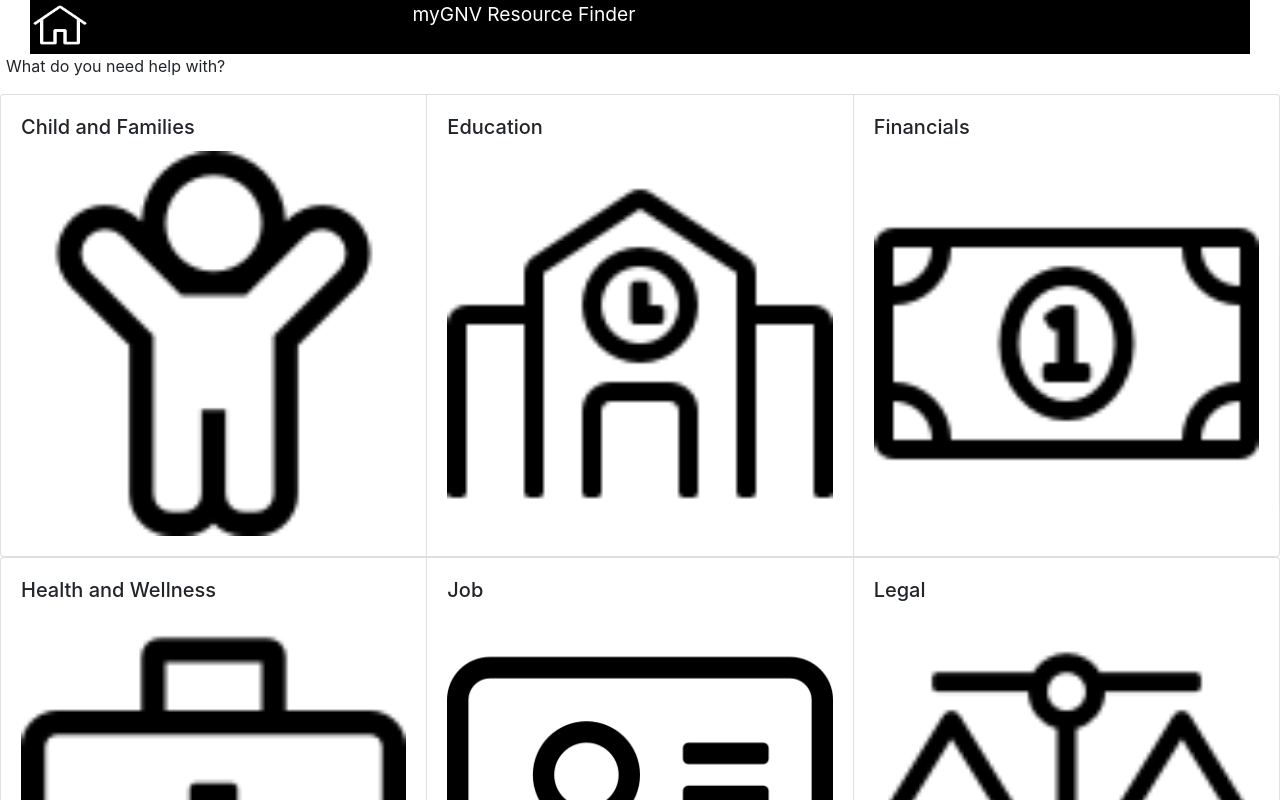
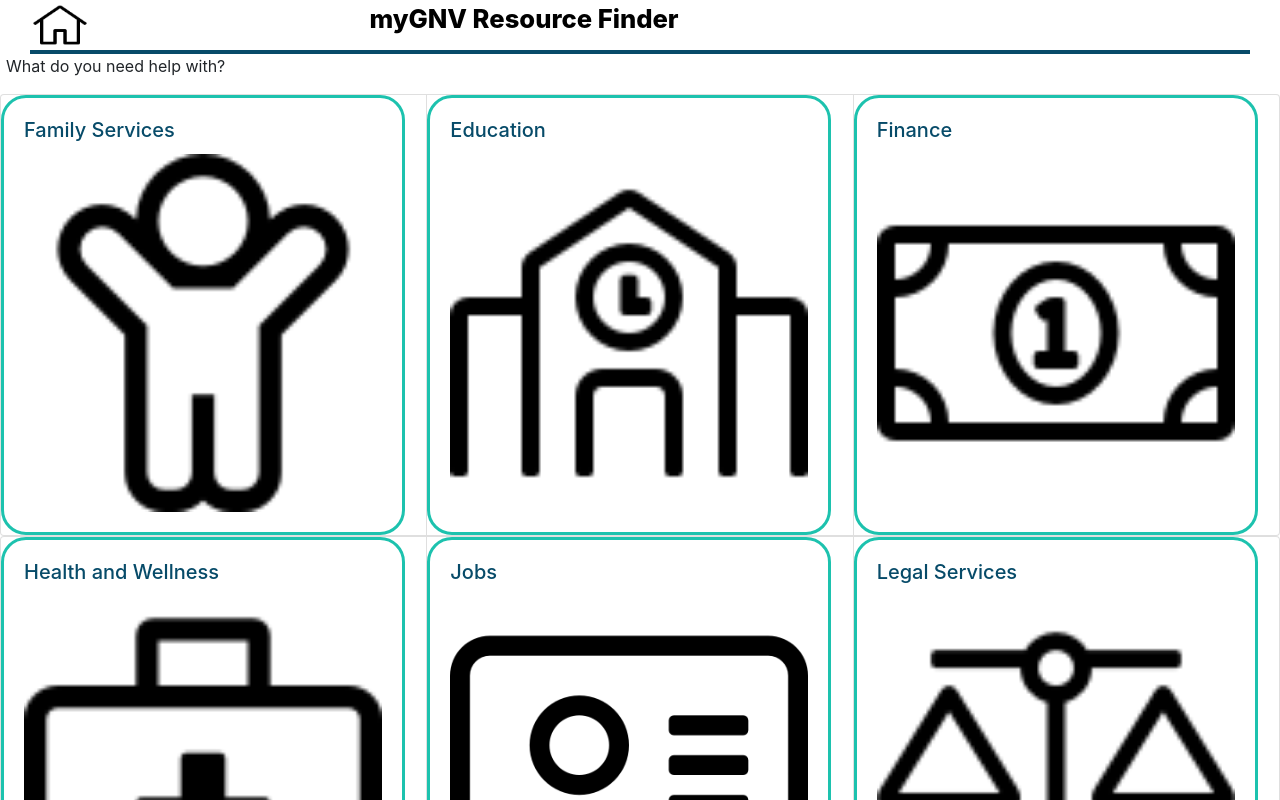
Before and after one commit to cen3031-f19-b3/CityServiceFinder, a React (Create React App) app in the folder client/: page /Categories in a window 1280 px wide. Shown: the top 800 px of the page. Built offline with nearby package versions, Linux system fonts and the light colour scheme.

Commit message:
updated styling

```diff
--- /dev/null
+++ b/client/src/components/CategoryPage.css
@@ -0,0 +1,12 @@
+
+.card-body {
+    border-style: solid;
+    border-color: #1dc2ae;
+    border-radius: 25px;
+    width: 95%
+
+}
+
+.card-title {
+    color: #074b69;
+}
--- a/client/src/components/CategoryPage.js
+++ b/client/src/components/CategoryPage.js
@@ -11,10 +11,14 @@ import thunderstorm from '../assets/thunderstorm-light.png';
 import bus from '../assets/bus-alt.png';
 import meetingroom from '../assets/meeting-room.png';
 import question from '../assets/question.png';
+import './CategoryPage.css';
+
 
 function CategoryPage()
 {
+
         return(
+
             <div>
                 <main>
                     <p>
@@ -22,16 +26,17 @@ function CategoryPage()
                     </p>
                     <CardGroup>
                         <Card>
+
                             <Card.Body>
-                                <Card.Title>Child and Families</Card.Title>
+                                <Card.Title >Family Services</Card.Title>
                                 <Card.Link href="./childandfamilies">
-                                    <Card.Img variant="top" src={child} />
+                                    <Card.Img variant="top" src={child}  className = "Image"/>
                                 </Card.Link>
                             </Card.Body>
                         </Card>
                         <Card>
                             <Card.Body>
-                                <Card.Title>Education</Card.Title>
+                                <Card.Title  >Education</Card.Title>
                                 <Card.Link href="./education">
                                     <Card.Img variant="top" src={school} />
                                 </Card.Link>
@@ -39,7 +44,7 @@ function CategoryPage()
                         </Card>
                         <Card>
                             <Card.Body>
-                                <Card.Title>Financials</Card.Title>
+                                <Card.Title>Finance</Card.Title>
                                 <Card.Link href="./finanacials">
                                     <Card.Img variant="top" src={moneybillalt} />
                                 </Card.Link>
@@ -57,7 +62,7 @@ function CategoryPage()
                         </Card>
                         <Card>
                             <Card.Body>
-                                <Card.Title>Job</Card.Title>
+                                <Card.Title>Jobs</Card.Title>
                                 <Card.Link href="./job">
                                     <Card.Img variant="top" src={addresscard} />
                                 </Card.Link>
@@ -65,7 +70,7 @@ function CategoryPage()
                         </Card>
                         <Card>
                             <Card.Body>
-                                <Card.Title>Legal</Card.Title>
+                                <Card.Title>Legal Services</Card.Title>
                                 <Card.Link href="./legal">
                                     <Card.Img variant="top" src={balancescale} />
                                 </Card.Link>
@@ -75,7 +80,7 @@ function CategoryPage()
                     <CardGroup>
                         <Card>
                             <Card.Body>
-                                <Card.Title>Crisis Events</Card.Title>
+                                <Card.Title>Crisis Services </Card.Title>
                                 <Card.Link href="./crisisevents">
                                     <Card.Img variant="top" src={thunderstorm} />
                                 </Card.Link>
@@ -83,7 +88,7 @@ function CategoryPage()
                         </Card>
                         <Card>
                             <Card.Body>
-                                <Card.Title>Transportation</Card.Title>
+                                <Card.Title> Transportation</Card.Title>
                                 <Card.Link href="./transportation">
                                     <Card.Img variant="top" src={bus} />
                                 </Card.Link>
@@ -101,7 +106,7 @@ function CategoryPage()
                         <Card>
                             <Card.Body>
                                 <Card.Title>Other</Card.Title>
-                                <Card.Link href="./other">
+                                <Card.Link href="./other" >
                                     Card Link
                                 </Card.Link>
                             </Card.Body>
@@ -110,5 +115,8 @@ function CategoryPage()
             </div>
         )
 
+
+
+
 }
 export default CategoryPage;
--- a/client/src/components/Header/Header.css
+++ b/client/src/components/Header/Header.css
@@ -1,7 +1,8 @@
 .topnav {
 
-  background-color: black;
+  background-color: white;
   height: 54px;
+  border-bottom: 4px solid#074b69;
 
 }
 
@@ -16,9 +17,11 @@
 .top-name {
 
   text-align: center;
-  color: white;
+  color: black;
   font-size: 20px;
-  font-size: 1.5vw;
+  font-size: 2vw;
+  font-weight: 800;
+
 
 }
 
--- a/client/src/views/Home/Home.css
+++ b/client/src/views/Home/Home.css
@@ -44,7 +44,7 @@
   font-size: 2vw;
   width: 30vw;
   font-family: 'Open Sans', Arial, sans-serif;
-  font-weight: 400;
+  font-weight: 600;
   top: 58px;
   top:17vh;
   left:0;
```
Also changed, not shown: client/src/assets/home-alt.png.
